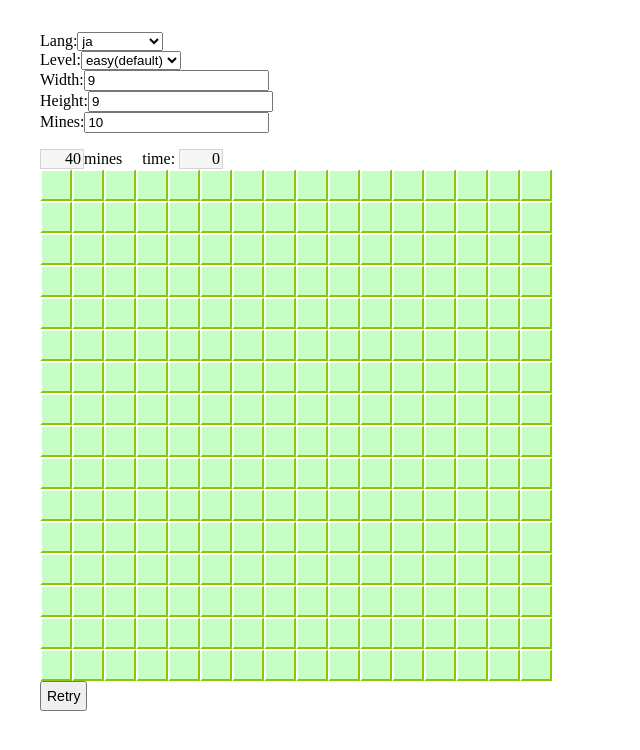
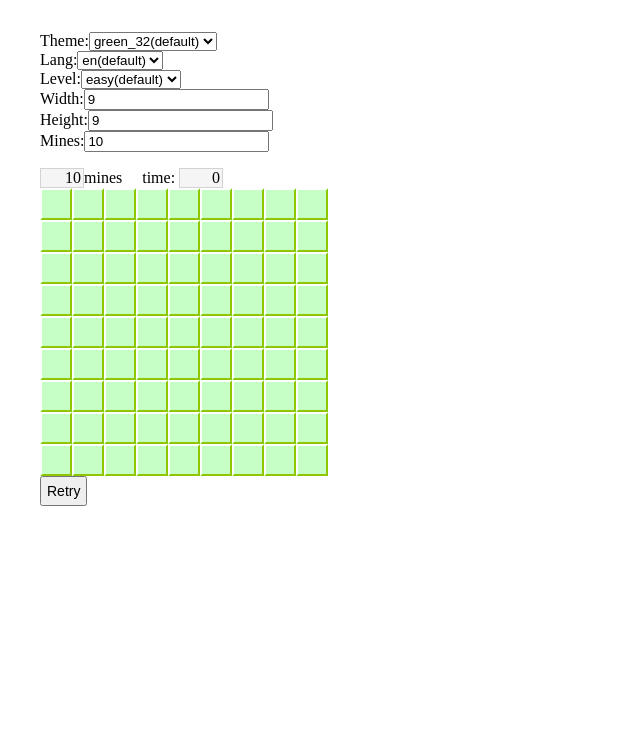
Before and after one commit to nejiko96/redux-minesweeper, a React (Create React App) app: page / in a window 1280 px wide. Shown: the top 750 px of the page, without its empty margins (0-640 px from the left). Built offline with nearby package versions, Linux system fonts and the light colour scheme; what redux-subscriber would draw is missing.

Commit message:
fix warnings

```diff
--- a/src/components/Board.js
+++ b/src/components/Board.js
@@ -21,7 +21,7 @@ const Board = ({
       onMouseOver={() => onMouseOver(i, j)}
       onMouseOut={() => onMouseOut(i, j)}
       />
-  ).concat(<br/>))}
+  ).concat(<br key={i.toString()} />))}
   </div>
 );
 
--- a/src/components/Cell.js
+++ b/src/components/Cell.js
@@ -13,7 +13,7 @@ const Cell = ({ style, value, onMouseDown, onMouseUp, onMouseOver, onMouseOut })
 );
 
 Cell.propTypes = {
-  style: PropTypes.object.isRequired,
+  style: PropTypes.arrayOf(PropTypes.object).isRequired,
   value: PropTypes.number.isRequired,
   onMouseDown: PropTypes.func.isRequired,
   onMouseUp: PropTypes.func.isRequired,
--- a/src/components/Control.js
+++ b/src/components/Control.js
@@ -2,9 +2,19 @@ import React from 'react';
 
 const Control = () => (
   <div>
+    Theme:
+    <select
+      defaultValue="green_32"
+      >
+      <option value="green_32">green_32(default)</option>
+      <option value="MS_32">MS_32</option>
+      <option value="green_16">green_16</option>
+      <option value="MS_16">MS_16</option>
+    </select>
+    <br/>
     Lang:
     <select
-      value="ja"
+      defaultValue="en"
       >
       <option value="en">en(default)</option>
       <option value="ja">ja</option>
@@ -12,7 +22,7 @@ const Control = () => (
     <br/>
     Level:
     <select
-      value="easy"
+      defaultValue="easy"
       >
       <option value="easy">easy(default)</option>
       <option value="medium">medium</option>
@@ -22,22 +32,22 @@ const Control = () => (
     <br/>
     Width:
     <input
-      type="text"
-      value="9"
+      type="number"
+      defaultValue="9"
       placeholder="9 - 30"
       />
     <br/>
     Height:
     <input
-      type="text"
-      value="9"
+      type="number"
+      defaultValue="9"
       placeholder="9 - 24"
       />
     <br/>
     Mines:
     <input
-      type="text"
-      value="10"
+      type="number"
+      defaultValue="10"
       placeholder="10 - 999"
       />
   </div>
--- a/src/containers/MineSweeperContainer.js
+++ b/src/containers/MineSweeperContainer.js
@@ -11,7 +11,6 @@ class MineSweeperContainer extends Component {
   render() {
     const { state, actions } = this.props;
     const { styles, settings } = state;
-    console.log(settings)
     return(
       <div style={styles.container}>
         <Control />
--- a/src/reducers/settings.js
+++ b/src/reducers/settings.js
@@ -1,7 +1,7 @@
 import * as actionTypes from '../actions/actionTypes';
 import sizeGen from '../models/sizeModel';
 
-const initialState = sizeGen({ level: 'medium' });
+const initialState = sizeGen({ level: 'easy' });
 
 const settings = (state = initialState, action) => {
   if (action.type === actionTypes.CHANGE_SIZE) {
```
